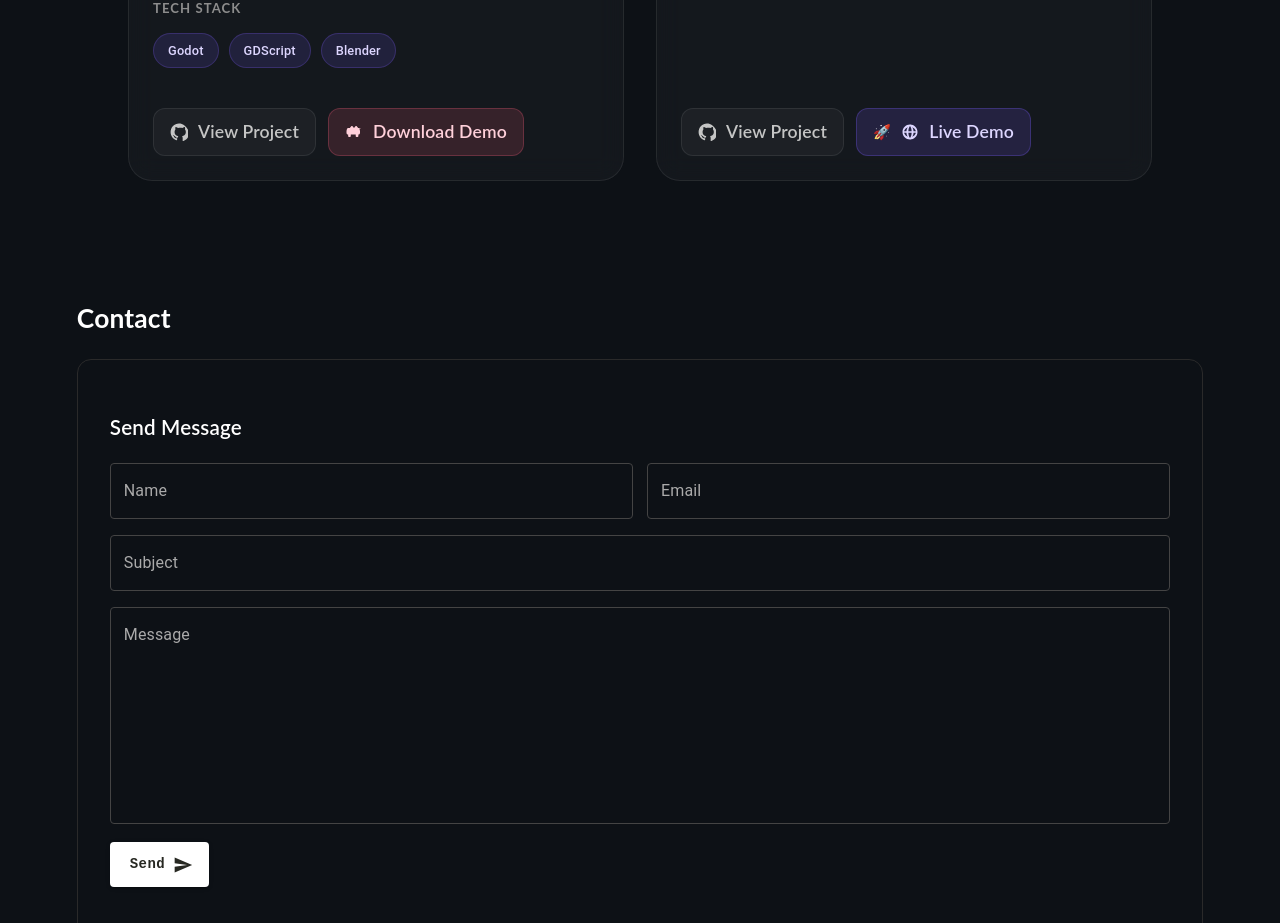
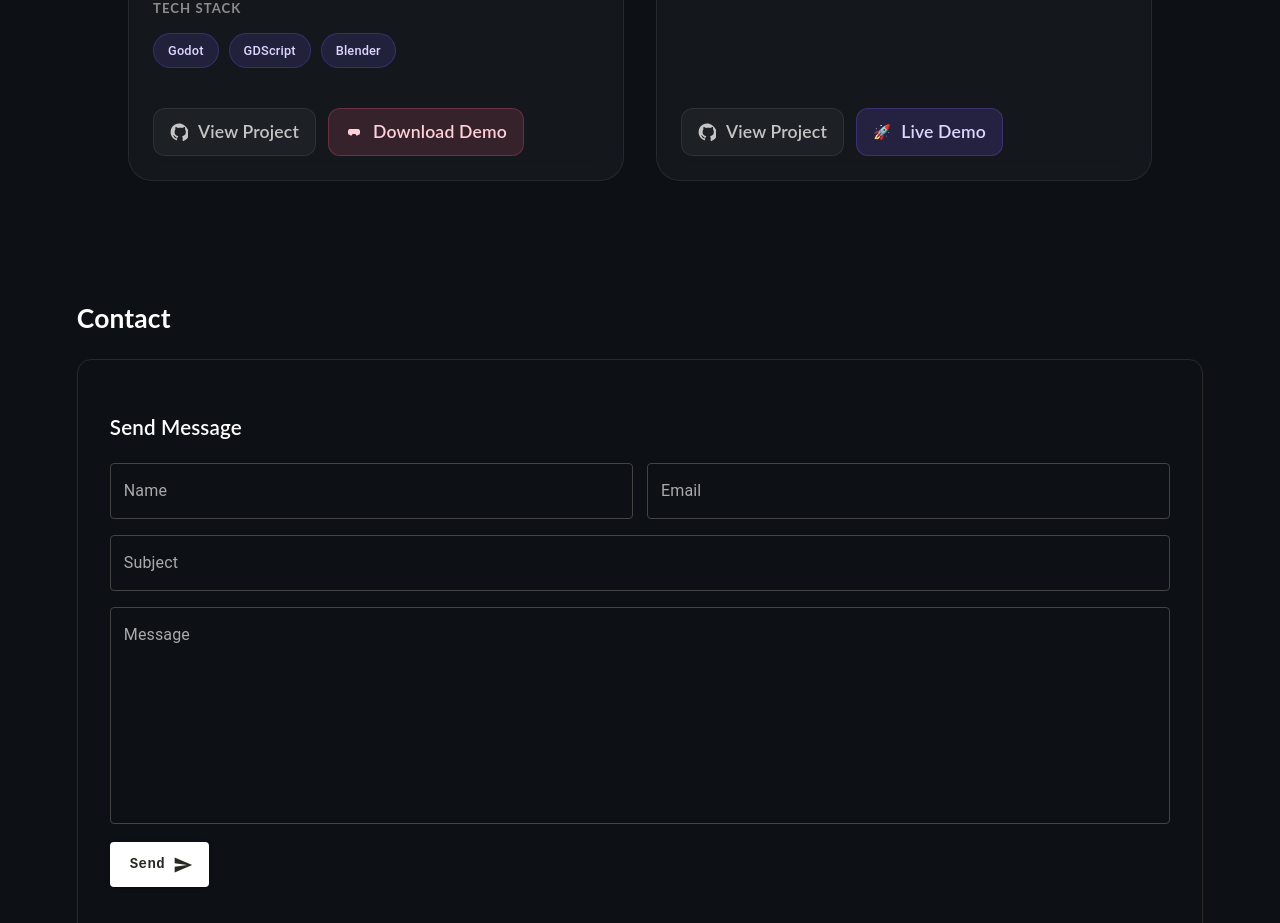
Before and after one commit to Rachiminoff/Rachiminoff.github.io, a React (Create React App) app: page / in a window 1280 px wide. Shown: the part 5340-6263 px from the top of the page. Built offline with nearby package versions, Linux system fonts and the light colour scheme; no server answers.

Commit message:
fix icon

```diff
--- a/src/components/Project.tsx
+++ b/src/components/Project.tsx
@@ -20,20 +20,32 @@ function ItchIcon() {
             viewBox="0 0 24 24"
             fill="currentColor"
         >
-            <path d="M20.9 7.2c-.2-.3-.6-.5-1-.5h-2.3l-1.7-2.1c-.3-.3-.7-.5-1.1-.5s-.8.2-1.1.5L12 6.7 10.3 4.6c-.3-.3-.7-.5-1.1-.5s-.8.2-1.1.5L6.4 6.7H4.1c-.4 0-.8.2-1 .5C2.4 8.2 2 9.6 2 11.1v2.3c0 1.1.9 2 2 2h.2v2.2c0 .6.5 1.1 1.1 1.1h1.3c.6 0 1.1-.5 1.1-1.1v-2.2h6.6v2.2c0 .6.5 1.1 1.1 1.1h1.3c.6 0 1.1-.5 1.1-1.1v-2.2h.2c1.1 0 2-.9 2-2v-2.3c0-1.5-.4-2.9-1.1-3.9z"/>
-        </svg>
-    );
-}
+            {/* controller body (PlayStation-like silhouette) */}
+            <path d="
+                M6.5 8
+                C5 8 4 9.5 4 11v2
+                c0 2 1.2 3 2.6 3
+                c1 1 2.2 1 3-.5l.4-.7h4l.4.7
+                c.8 1.5 2 1.5 3 .5
+                C19 16 20 15 20 13v-2
+                c0-1.5-1-3-2.5-3
+                H6.5z
+            "/>
 
-function GlobeIcon() {
-    return (
-        <svg
-            width="18"
-            height="18"
-            viewBox="0 0 24 24"
-            fill="currentColor"
-        >
-            <path d="M12 2C6.5 2 2 6.5 2 12s4.5 10 10 10 10-4.5 10-10S17.5 2 12 2zm7.9 9h-3.1c-.2-2-.8-3.8-1.8-5.3 2.4.9 4.2 3 4.9 5.3zm-7.9-7c1.2 1.4 2 3.6 2.2 7H9.8c.2-3.4 1-5.6 2.2-7zM4.1 13h3.1c.2 2 .8 3.8 1.8 5.3-2.4-.9-4.2-3-4.9-5.3zm3.1-2H4.1c.7-2.3 2.5-4.4 4.9-5.3-1 1.5-1.6 3.3-1.8 5.3zm4.8 9c-1.2-1.4-2-3.6-2.2-7h4.4c-.2 3.4-1 5.6-2.2 7zm3-1.7c1-1.5 1.6-3.3 1.8-5.3h3.1c-.7 2.3-2.5 4.4-4.9 5.3z"/>
+            {/* touchpad */}
+            <rect x="9" y="9" width="6" height="2" rx="0.5" />
+
+            {/* left analog stick */}
+            <circle cx="9" cy="13" r="1.1" />
+
+            {/* right analog stick */}
+            <circle cx="15" cy="13" r="1.1" />
+
+            {/* face buttons (PS-style diamond) */}
+            <circle cx="17" cy="11.5" r="0.6" /> {/* triangle */}
+            <circle cx="18" cy="12.8" r="0.6" /> {/* circle */}
+            <circle cx="17" cy="14.1" r="0.6" /> {/* cross */}
+            <circle cx="16" cy="12.8" r="0.6" /> {/* square */}
         </svg>
     );
 }
@@ -376,7 +388,6 @@ function Project() {
                                         rel="noreferrer"
                                         className="demo-link"
                                     >
-                                        <GlobeIcon />
                                         <span>Live Demo</span>
                                     </a>
                                 )}
```
